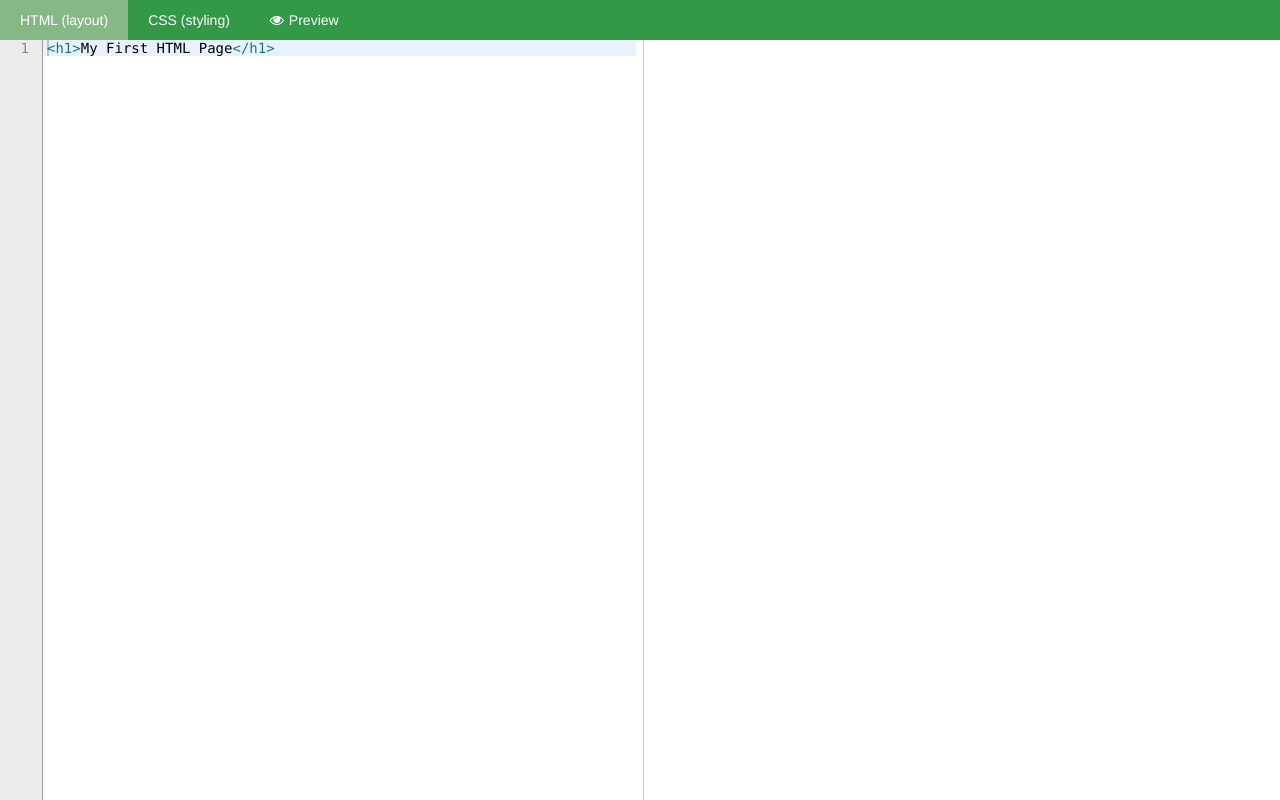
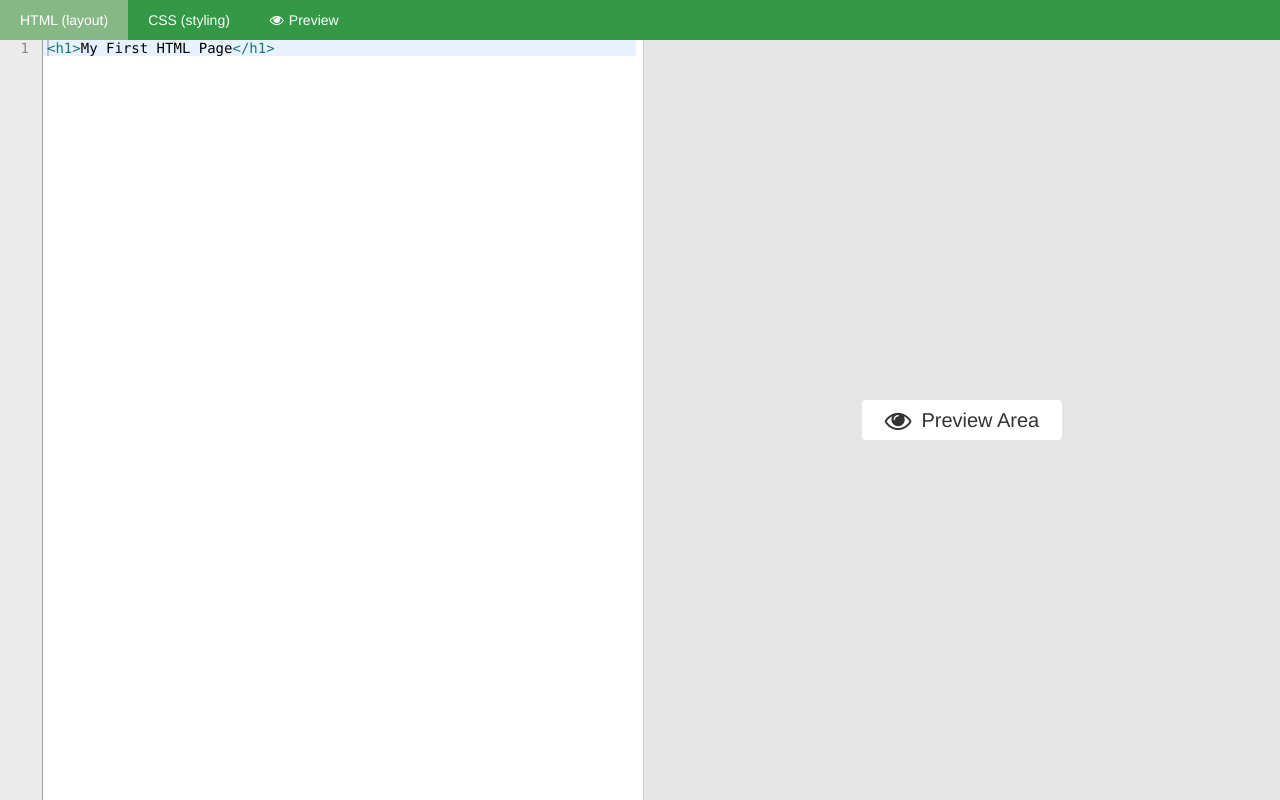
Before and after one commit to sedan07/codeclub-online-editor, a plain HTML site: page public_html/index.html in a window 1280 px wide. Drawn offline with Linux system fonts and the light colour scheme.

Commit message:
Added placeholder to preview window

```diff
--- a/public_html/css/global.css
+++ b/public_html/css/global.css
@@ -94,3 +94,31 @@ a i {
 #verticalResize {
     width: 8px;
 }
+
+#previewPlaceholder {
+    position: absolute;
+    top: 50%;
+    left: 50%;
+    width: 200px;
+    height: 40px;
+    background-color: white;
+    text-align: center;
+    line-height: 40px;
+    font-size: 20px;
+    color: #333;
+    margin: -20px 0 0 -100px;
+    border-radius: 4px;
+}
+
+#previewPlaceholder i {
+    margin-right: 10px;
+}
+#previewBlackout {
+    position: absolute;
+    top: 0;
+    bottom: 0;
+    left: 0;
+    right: 0;
+    background-color: rgba(0,0,0,0.1);
+
+}
--- a/public_html/index.html
+++ b/public_html/index.html
@@ -29,6 +29,11 @@
 <!--            <div id="verticalResize"></div>-->
             <fieldset class="column right">
                 <iframe id="previewWindow"></iframe>
+                <div id="previewBlackout" ng-hide="hidePlaceholder()">
+                    <div id="previewPlaceholder">
+                        <i class="fa fa-eye fa-lg"></i>Preview Area
+                    </div>
+                </div>
             </fieldset>
         </div>
 
--- a/public_html/js/controllers/EditorController.js
+++ b/public_html/js/controllers/EditorController.js
@@ -28,7 +28,16 @@ angular.module('ccApp.controllers', ['LocalStorageModule']).
         $scope.files[$scope.currentTab] = $scope.editor.getValue();
         $scope.currentTab = newTab;
         $scope.editor.setSession($scope.sessions[$scope.currentTab]);
-    }
+    };
+
+    $scope.hidePlaceholder = function() {
+        var frame = angular.element(document.querySelector('#previewWindow'))[0];
+        var doc = frame.contentDocument || frame.contentWindow.document;
+        if (angular.element(doc).find('body').html() === '') {
+            return false;
+        }
+        return true;
+    };
 
     $scope.save = function() {
         $scope.files[$scope.currentTab] = $scope.editor.getValue();
```
